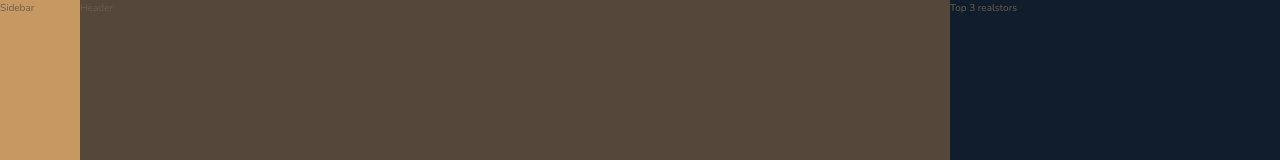
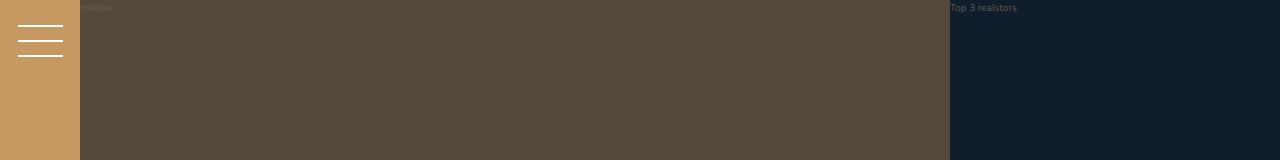
Before and after one commit to TrellixVulnTeam/grid-sass_N44F, a website: page index.html in a window 1280 px wide. Shown: the top 160 px of the page. Drawn offline with nearby package versions, Linux system fonts and the light colour scheme.

Commit message:
Sidebar Icon Added

```diff
--- a/index.html
+++ b/index.html
@@ -15,7 +15,7 @@
 
 <body class="container">
     <div class="sidebar">
-        Sidebar
+        <button class="nav-btn"></button>
     </div>
     <header class="header">
         Header
--- a/sass/_sidebar.scss
+++ b/sass/_sidebar.scss
@@ -2,4 +2,35 @@
   background-color: $clr--primary;
   grid-column: sidebar-start / sidebar-end;
   grid-row: 1/-1;
+
+  display: flex;
+  justify-content: center;
 }
+
+.nav-btn {
+  border-radius: 0;
+  border: none;
+
+  background-color: #fff;
+  height: 2px;
+  width: 4.5rem;
+  margin: 4rem;
+
+  &::before {
+    background-color: #fff;
+    height: 2px;
+    width: 4.5rem;
+    content: "";
+    display: block;
+    transform: translateY(-1.5rem);
+  }
+
+  &::after {
+    background-color: #fff;
+    height: 2px;
+    width: 4.5rem;
+    content: "";
+    display: block;
+    transform: translateY(1.3rem);
+  }
+}
```
Also changed, not shown: css/style.css.
